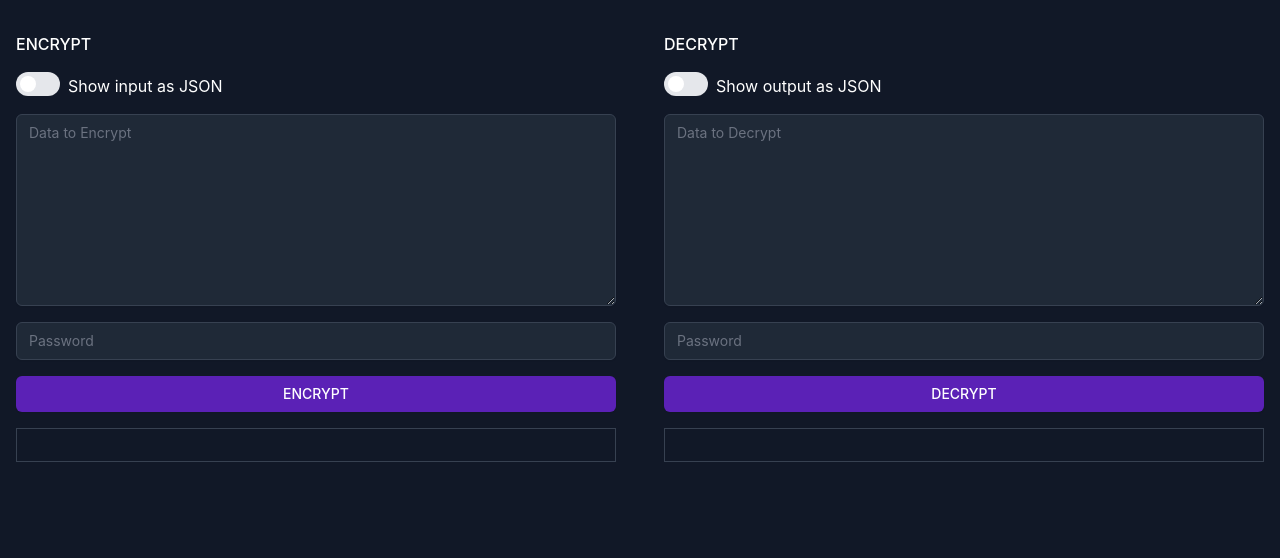
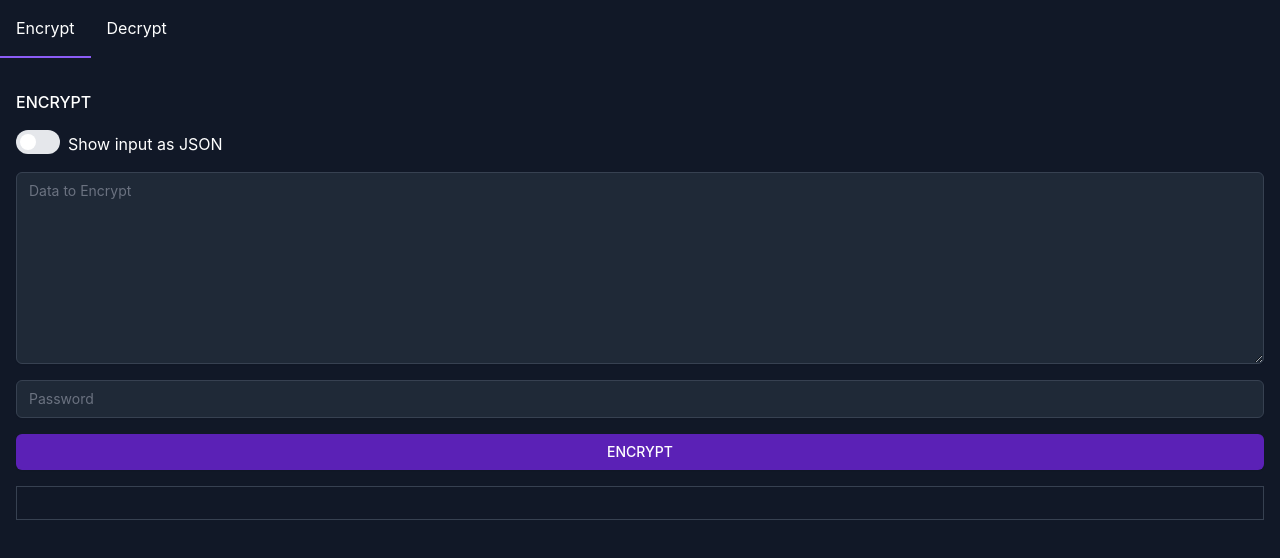
Before and after one commit to jhonarendra/crypto-js-example, a React (Create React App) app: page / in a window 1280 px wide. Shown: the top 558 px of the page. Built offline with nearby package versions, Linux system fonts and the light colour scheme.

Commit message:
fix: pakai tab

```diff
--- a/src/App.jsx
+++ b/src/App.jsx
@@ -1,9 +1,10 @@
-import { useEffect, useState } from 'react';
+import { Fragment, useEffect, useState } from 'react';
 import './App.css';
 import ButtonComp from './components/ButtonComp';
 import CriptoJs from 'crypto-js'// import the react-json-view component
 import ReactJson from 'react-json-view'
 import SwitchComp from './components/SwitchComp';
+import { Tab } from '@headlessui/react';
 
 function App() {
 
@@ -34,8 +35,11 @@ function App() {
       let decrypted = CriptoJs.AES.decrypt(form.dataDecrypt, form.passwordDecrypt)
       decrypted = decrypted.toString(CriptoJs.enc.Utf8)
       setDecryptResult(decrypted)
+      if (isDecryptJson) {
         setJsonDataDecrypt(JSON.parse(decrypted))
+      }
     } catch (error) {
+      console.log(error)
       setDecryptResult('')
       setJsonDataDecrypt({})
       return false
@@ -52,6 +56,7 @@ function App() {
         console.log('error', err)
       }
     }
+  // eslint-disable-next-line react-hooks/exhaustive-deps
   }, [isEncryptJson])
 
 
@@ -65,25 +70,55 @@ function App() {
         console.log('error', err)
       }
     }
+  // eslint-disable-next-line react-hooks/exhaustive-deps
   }, [isDecryptJson])
   return (
     <>
-      <div className='dark:bg-gray-900 dark:text-white min-h-screen grid grid-cols-1 sm:grid-cols-2 sm:gap-4'>
+      <div className='dark:bg-gray-900 dark:text-white min-h-screen'>
+        <Tab.Group>
+          <Tab.List>
+            {
+              ['Encrypt', 'Decrypt'].map((e) => (
+                <Tab key={e} as={Fragment}>
+                  {({ selected }) => (
+                    <button
+                      type="button"
+                      className={`
+                        p-4
+                        ${selected ? 'border-b-2 border-brand-500' : 'border-b-2 border-transparent'}
+                      `}
+                    >
+                      { e }
+                    </button>
+                  )}
+                </Tab>
+              ))
+            }
+
+          </Tab.List>
+          <Tab.Panels>
+            {
+              ['Encrypt', 'Decrypt'].map((e) => (
+                <Tab.Panel
+                  key={e}
+                >
                   <div className='p-4'>
-          <h3 className='font-medium uppercase py-4'>Encrypt</h3>
-          <form onSubmit={onSubmitEncrypt}>
+                    <h3 className='font-medium uppercase py-4'>
+                      { e }
+                    </h3>
+                    <form onSubmit={(e === 'Encrypt') ? onSubmitEncrypt : onSubmitDecrypt}>
                       <div>
                         <div className='mb-4'>
                           <SwitchComp
-                  enabled={isEncryptJson}
-                  setEnabled={setIsEncryptJson}
+                            enabled={(e === 'Encrypt') ? isEncryptJson : isDecryptJson}
+                            setEnabled={(e === 'Encrypt') ? setIsEncryptJson : setIsDecryptJson}
                           />
                           <span className='ml-2'>
-                  Show input as JSON
+                            Show { (e === 'Encrypt') ? 'input' : 'output' } as JSON
                           </span>
                         </div>
                         {
-                (!isEncryptJson) ? (
+                          (e === 'Encrypt' && !isEncryptJson) ? (
                             <textarea
                               className='t-form mb-4 h-48'
                               name="dataEncrypt"
@@ -92,46 +127,15 @@ function App() {
                               placeholder="Data to Encrypt"
                               required
                             ></textarea>
-                ) : (
+                          ) : ''
+                        }
+                        {
+                          (e === 'Encrypt' && isEncryptJson) ? (
                             <ReactJson src={jsonDataEncrypt} theme="monokai" />
-                )
+                          ) : ''
                         }
-
-              <input
-                className='t-form mb-4'
-                type="text"
-                name="passwordEncrypt"
-                value={form.passwordEncrypt || ''}
-                onChange={handleFormChange}
-                placeholder="Password"
-                required
-              />
-              <ButtonComp
-                btnType="submit"
-                btnText="Encrypt"
-                btnStyle=" w-full text-center"
-              />
-            </div>
-          </form>
-          <div
-            className='mt-4 p-4 border dark:border-gray-700 break-words'
-          >
-            { encryptResult }
-          </div>
-        </div>
-        <div className='p-4'>
-          <h3 className='font-medium uppercase py-4'>Decrypt</h3>
-          <div className='mb-4'>
-            <SwitchComp
-              enabled={isDecryptJson}
-              setEnabled={setIsDecryptJson}
-            />
-            <span className='ml-2'>
-              Show output as JSON
-            </span>
-          </div>
-          <form onSubmit={onSubmitDecrypt}>
-            <div>
+                        {
+                          (e === 'Decrypt') ? (
                             <textarea
                               className='t-form mb-4 h-48'
                               name="dataDecrypt"
@@ -140,36 +144,57 @@ function App() {
                               placeholder="Data to Decrypt"
                               required
                             ></textarea>
+                          ) : ''
+                        }
+
                         <input
                           className='t-form mb-4'
                           type="text"
-                name="passwordDecrypt"
-                value={form.passwordDecrypt || ''}
+                          name={(e === 'Encrypt') ? 'passwordEncrypt' : 'passwordDecrypt'}
+                          value={(e === 'Encrypt') ? form.passwordEncrypt : form.passwordDecrypt}
                           onChange={handleFormChange}
                           placeholder="Password"
                           required
                         />
                         <ButtonComp
                           btnType="submit"
-                btnText="Decrypt"
-                btnStyle=" w-full text-center "
+                          btnText={(e === 'Encrypt') ? 'Encrypt' : 'Decrypt'}
+                          btnStyle=" w-full text-center"
                         />
                       </div>
                     </form>
                     {
-            (!isDecryptJson) ? (
+                      (e === 'Encrypt') ? (
+                        <div
+                          className='mt-4 p-4 border dark:border-gray-700 break-words'
+                        >
+                          { encryptResult }
+                        </div>
+                      ) : ''
+                    }
+
+                    {
+                      (e === 'Decrypt' && !isDecryptJson) ? (
                         <div
                           className='mt-4 p-4 border dark:border-gray-700 break-words'
                         >
                           { decryptResult }
                         </div>
-            ) : (
+                      ) : ''
+                    }
+                    {
+                      (e === 'Decrypt' && isDecryptJson) ? (
                         <div className='max-h-96 overflow-y-auto mt-4'>
                           <ReactJson src={jsonDataDecrypt} theme="monokai" />
                         </div>
-            )
+                      ) : ''
                     }
                   </div>
+                </Tab.Panel>
+              ))
+            }
+          </Tab.Panels>
+        </Tab.Group>
       </div>
       <div className='hidden'>
       <button className="
```
Lines whose indentation alone changed are shown as unchanged.
